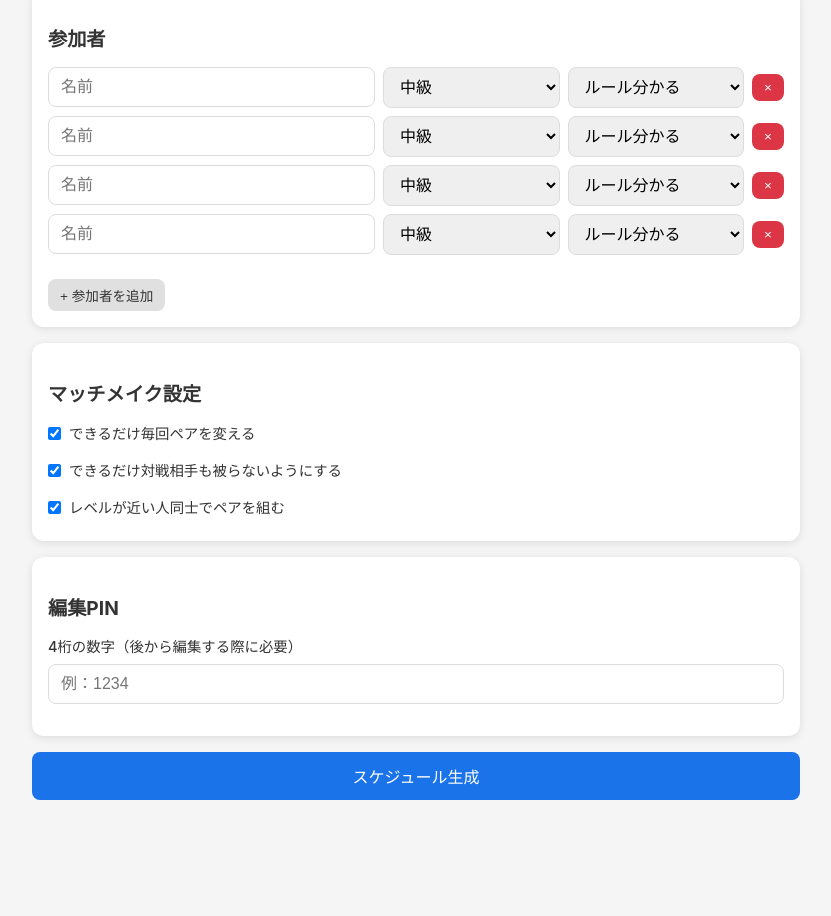
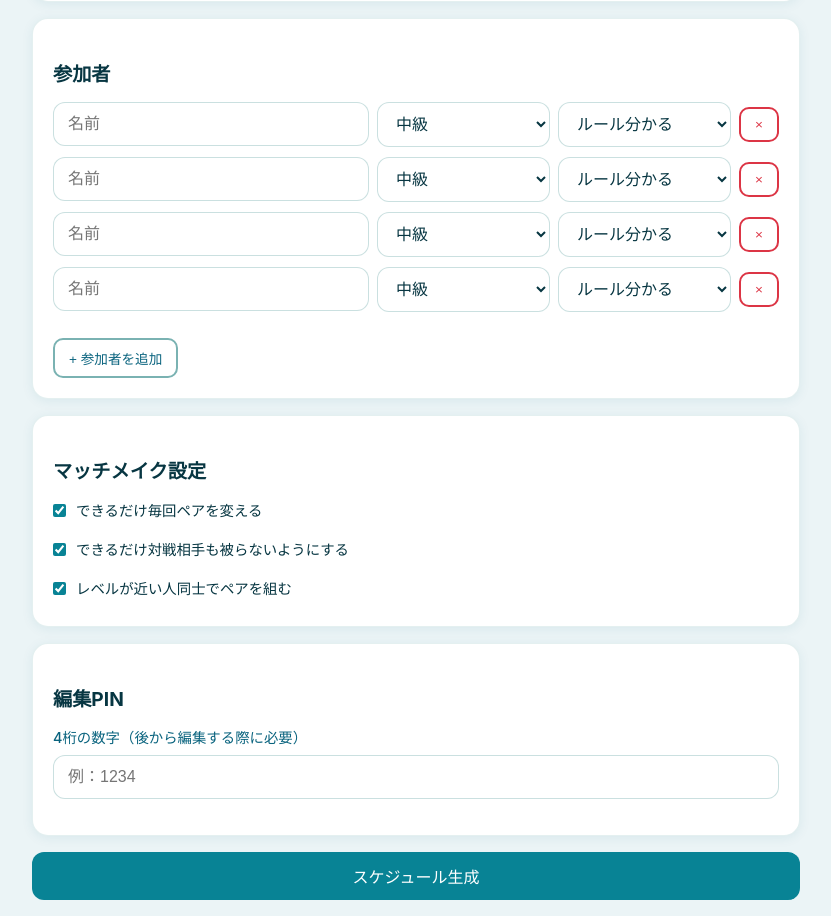
Before and after one commit to AtsukoKonno/racket-match-maker, a React (Vite) app in the folder frontend/: page / in a window 1280 px wide. Shown: the part 629-1545 px from the top of the page, without its empty margins (224-1055 px from the left). Before the commit the page ends 1445 px from the top, so only its background shows below. Built offline with nearby package versions, Linux system fonts and the light colour scheme; no server answers.

Commit message:
Update to teal theme design

```diff
--- a/frontend/src/styles.css
+++ b/frontend/src/styles.css
@@ -1,3 +1,13 @@
+/* ===== Teal Theme Color Palette =====
+   Main Background: #EBF4F6
+   Card Background: #FFFFFF
+   Header/Dark: #09637E
+   Primary Accent: #088395
+   Secondary Accent: #7AB2B2
+   Heading Text: #073642
+   Body Text: #4A5568
+===================================== */
+
 * {
   box-sizing: border-box;
   margin: 0;
@@ -6,8 +16,8 @@
 
 body {
   font-family: -apple-system, BlinkMacSystemFont, 'Segoe UI', Roboto, sans-serif;
-  background: #f5f5f5;
-  color: #333;
+  background: #EBF4F6;
+  color: #4A5568;
   line-height: 1.6;
 }
 
@@ -20,21 +30,26 @@ body {
 h1 {
   font-size: 1.5rem;
   margin-bottom: 20px;
-  color: #1a73e8;
+  color: #09637E;
 }
 
 h2 {
   font-size: 1.2rem;
   margin: 20px 0 12px;
-  color: #333;
+  color: #073642;
+}
+
+h3 {
+  color: #09637E;
 }
 
 .card {
-  background: white;
-  border-radius: 12px;
-  padding: 16px;
+  background: #FFFFFF;
+  border-radius: 16px;
+  padding: 20px;
   margin-bottom: 16px;
-  box-shadow: 0 2px 8px rgba(0,0,0,0.1);
+  box-shadow: 0 2px 12px rgba(9, 99, 126, 0.08);
+  border: 1px solid rgba(122, 178, 178, 0.2);
 }
 
 .form-group {
@@ -46,6 +61,7 @@ label {
   font-weight: 500;
   margin-bottom: 6px;
   font-size: 0.9rem;
+  color: #09637E;
 }
 
 input[type="text"],
@@ -55,15 +71,19 @@ input[type="number"],
 input[type="password"],
 select {
   width: 100%;
-  padding: 10px 12px;
-  border: 1px solid #ddd;
-  border-radius: 8px;
+  padding: 12px 14px;
+  border: 1px solid rgba(122, 178, 178, 0.4);
+  border-radius: 12px;
   font-size: 16px;
+  background: #FFFFFF;
+  color: #073642;
+  transition: border-color 0.2s, box-shadow 0.2s;
 }
 
 input:focus, select:focus {
   outline: none;
-  border-color: #1a73e8;
+  border-color: #088395;
+  box-shadow: 0 0 0 3px rgba(8, 131, 149, 0.1);
 }
 
 .row {
@@ -79,43 +99,50 @@ input:focus, select:focus {
   display: inline-block;
   padding: 12px 24px;
   border: none;
-  border-radius: 8px;
+  border-radius: 12px;
   font-size: 1rem;
   font-weight: 500;
   cursor: pointer;
-  transition: background 0.2s;
+  transition: all 0.2s;
 }
 
 .btn-primary {
-  background: #1a73e8;
-  color: white;
+  background: #088395;
+  color: #FFFFFF;
 }
 
 .btn-primary:hover {
-  background: #1557b0;
+  background: #09637E;
+  transform: translateY(-1px);
+  box-shadow: 0 4px 12px rgba(8, 131, 149, 0.3);
 }
 
 .btn-secondary {
-  background: #e0e0e0;
-  color: #333;
+  background: #FFFFFF;
+  color: #09637E;
+  border: 2px solid #7AB2B2;
 }
 
 .btn-secondary:hover {
-  background: #d0d0d0;
+  background: #EBF4F6;
+  border-color: #088395;
 }
 
 .btn-danger {
-  background: #dc3545;
-  color: white;
+  background: #FFFFFF;
+  color: #dc3545;
+  border: 2px solid #dc3545;
 }
 
 .btn-danger:hover {
-  background: #c82333;
+  background: #dc3545;
+  color: #FFFFFF;
 }
 
 .btn-sm {
-  padding: 6px 12px;
+  padding: 8px 14px;
   font-size: 0.85rem;
+  border-radius: 10px;
 }
 
 .btn-block {
@@ -127,7 +154,7 @@ input:focus, select:focus {
   display: flex;
   gap: 8px;
   align-items: center;
-  margin-bottom: 8px;
+  margin-bottom: 10px;
   flex-wrap: wrap;
 }
 
@@ -149,32 +176,35 @@ input:focus, select:focus {
 .checkbox-group {
   display: flex;
   flex-direction: column;
-  gap: 8px;
+  gap: 10px;
 }
 
 .checkbox-label, .radio-label {
   display: flex;
   align-items: center;
-  gap: 8px;
+  gap: 10px;
   cursor: pointer;
+  color: #073642;
 }
 
 .checkbox-label input, .radio-label input {
   width: auto;
+  accent-color: #088395;
 }
 
 /* Schedule view */
 .event-header {
   text-align: center;
-  padding: 20px;
-  background: linear-gradient(135deg, #1a73e8, #4285f4);
-  color: white;
-  border-radius: 12px;
+  padding: 24px;
+  background: linear-gradient(135deg, #09637E, #088395);
+  color: #FFFFFF;
+  border-radius: 16px;
   margin-bottom: 16px;
+  box-shadow: 0 4px 16px rgba(9, 99, 126, 0.2);
 }
 
 .event-header h1 {
-  color: white;
+  color: #FFFFFF;
   margin-bottom: 8px;
 }
 
@@ -183,23 +213,24 @@ input:focus, select:focus {
 }
 
 .round-card {
-  background: white;
-  border-radius: 12px;
+  background: #FFFFFF;
+  border-radius: 16px;
   margin-bottom: 16px;
   overflow: hidden;
-  box-shadow: 0 2px 8px rgba(0,0,0,0.1);
+  box-shadow: 0 2px 12px rgba(9, 99, 126, 0.08);
+  border: 1px solid rgba(122, 178, 178, 0.2);
 }
 
 .round-header {
-  background: #f8f9fa;
-  padding: 12px 16px;
-  border-bottom: 1px solid #eee;
+  background: linear-gradient(135deg, #09637E, #088395);
+  padding: 14px 18px;
   font-weight: 600;
+  color: #FFFFFF;
 }
 
 .match-item {
-  padding: 12px 16px;
-  border-bottom: 1px solid #eee;
+  padding: 14px 18px;
+  border-bottom: 1px solid rgba(122, 178, 178, 0.2);
 }
 
 .match-item:last-child {
@@ -207,13 +238,14 @@ input:focus, select:focus {
 }
 
 .match-item.highlighted {
-  background: #fff3cd;
+  background: rgba(8, 131, 149, 0.08);
 }
 
 .court-label {
   font-size: 0.8rem;
-  color: #666;
-  margin-bottom: 4px;
+  color: #7AB2B2;
+  margin-bottom: 6px;
+  font-weight: 500;
 }
 
 .match-teams {
@@ -226,31 +258,33 @@ input:focus, select:focus {
 
 .team {
   display: flex;
-  gap: 4px;
+  gap: 6px;
   align-items: center;
 }
 
 .player {
-  background: #e3f2fd;
-  padding: 4px 10px;
-  border-radius: 16px;
+  background: rgba(122, 178, 178, 0.2);
+  padding: 6px 12px;
+  border-radius: 20px;
   font-size: 0.9rem;
+  color: #09637E;
 }
 
 .player.highlighted {
-  background: #ffc107;
+  background: #088395;
+  color: #FFFFFF;
   font-weight: 600;
 }
 
 .vs {
   font-weight: bold;
-  color: #999;
+  color: #7AB2B2;
 }
 
 .resting {
-  padding: 12px 16px;
-  background: #f8f9fa;
-  color: #666;
+  padding: 14px 18px;
+  background: rgba(122, 178, 178, 0.1);
+  color: #09637E;
   font-size: 0.9rem;
 }
 
@@ -270,7 +304,7 @@ input:focus, select:focus {
   left: 0;
   right: 0;
   bottom: 0;
-  background: rgba(0,0,0,0.5);
+  background: rgba(9, 99, 126, 0.4);
   display: flex;
   align-items: center;
   justify-content: center;
@@ -279,15 +313,17 @@ input:focus, select:focus {
 }
 
 .modal {
-  background: white;
-  border-radius: 12px;
-  padding: 24px;
+  background: #FFFFFF;
+  border-radius: 20px;
+  padding: 28px;
   max-width: 400px;
   width: 100%;
+  box-shadow: 0 8px 32px rgba(9, 99, 126, 0.2);
 }
 
 .modal h3 {
   margin-bottom: 16px;
+  color: #09637E;
 }
 
 .modal-actions {
@@ -316,40 +352,53 @@ input:focus, select:focus {
 }
 
 .success-box {
-  background: #d4edda;
-  border: 1px solid #c3e6cb;
-  border-radius: 8px;
-  padding: 16px;
+  background: rgba(122, 178, 178, 0.15);
+  border: 1px solid #7AB2B2;
+  border-radius: 12px;
+  padding: 18px;
   margin: 20px 0;
 }
 
 .success-box a {
-  color: #1a73e8;
+  color: #088395;
   word-break: break-all;
+  font-weight: 500;
 }
 
 /* Level badges */
 .level-badge {
   display: inline-block;
-  padding: 2px 8px;
-  border-radius: 12px;
+  padding: 3px 10px;
+  border-radius: 14px;
   font-size: 0.75rem;
-  margin-left: 4px;
+  margin-left: 6px;
+  font-weight: 500;
 }
 
 .level-beginner {
-  background: #c8e6c9;
-  color: #2e7d32;
+  background: rgba(122, 178, 178, 0.25);
+  color: #09637E;
 }
 
 .level-intermediate {
-  background: #fff9c4;
-  color: #f57f17;
+  background: rgba(8, 131, 149, 0.2);
+  color: #09637E;
 }
 
 .level-advanced {
-  background: #ffcdd2;
-  color: #c62828;
+  background: #088395;
+  color: #FFFFFF;
+}
+
+/* Links */
+a {
+  color: #088395;
+  text-decoration: none;
+}
+
+a:hover {
+  color: #09637E;
+  text-decoration: underline;
 }
 
 /* Responsive */
@@ -367,4 +416,14 @@ input:focus, select:focus {
   .participant-row select {
     width: 100%;
   }
+
+  .card {
+    border-radius: 14px;
+    padding: 16px;
+  }
+
+  .event-header {
+    border-radius: 14px;
+    padding: 20px;
+  }
 }
```
